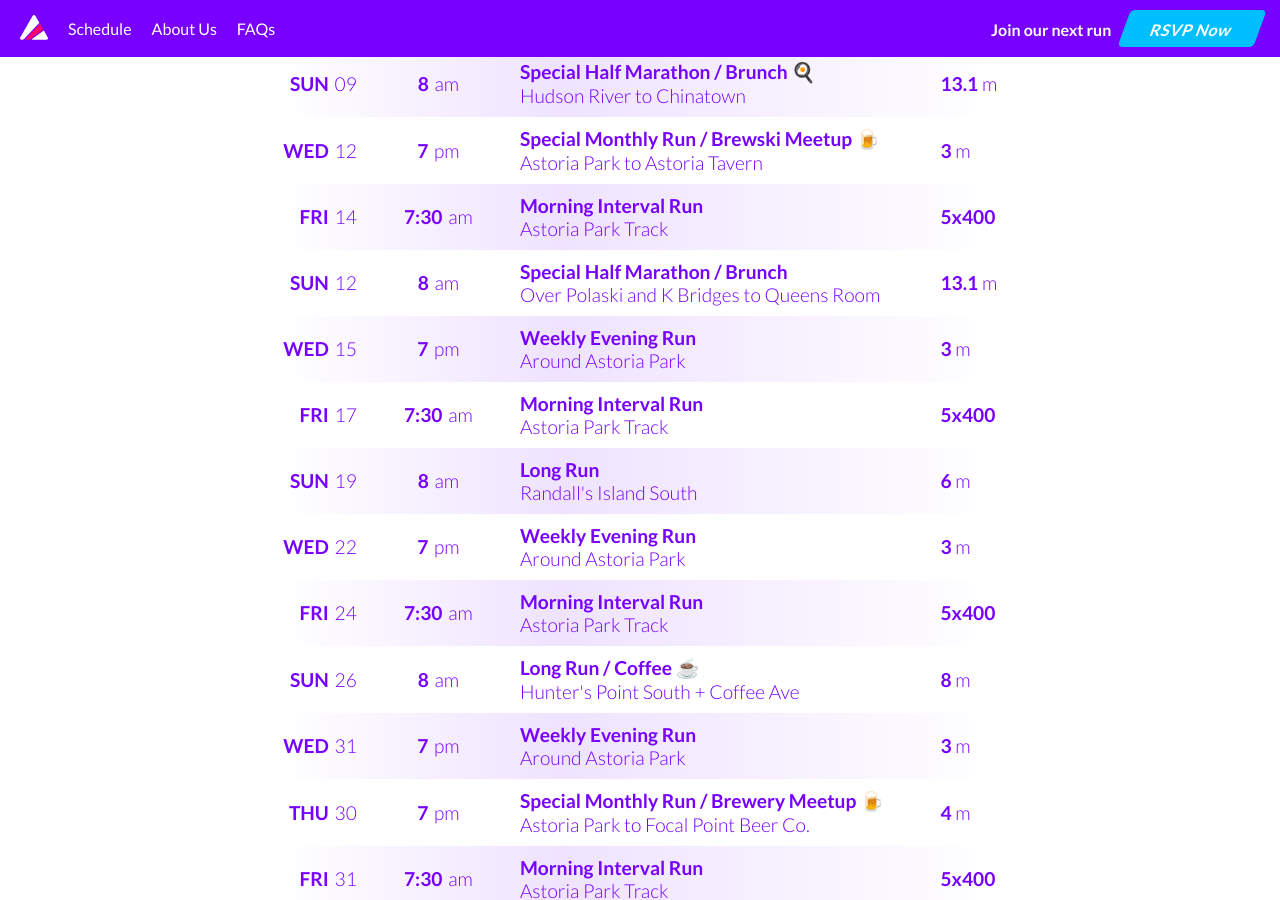
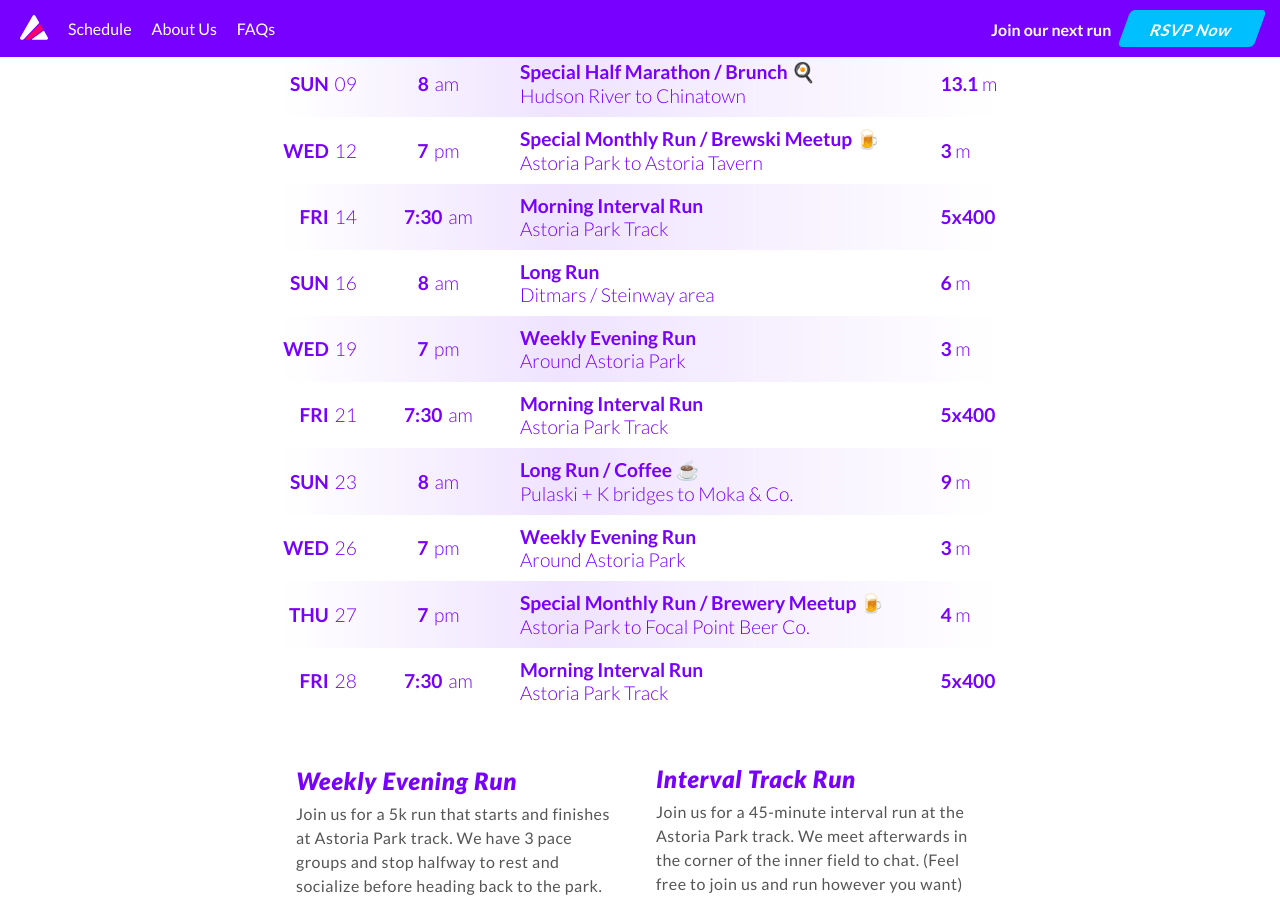
Before and after one commit to maxdug/astoriarunners, a Jekyll site: the page built from index.html, in a window 1280 px wide and 900 px high, scrolled down 992 px. Built offline with Jekyll 4.4.1, drawn with Linux system fonts in a browser that asks for light colours; nearby versions of some CDN libraries.

Commit message:
Schedule update

```diff
--- a/index.html
+++ b/index.html
@@ -131,25 +131,25 @@ description: Running club in Astoria Queens NYC
     <div class="row">
       <span class="date">
         <span class="day">Sun</span>
-        <span class="day-number">12</span>
+        <span class="day-number">16</span>
       </span>
       <span class="time">
         <span class="time-number">8</span>
         <span class="ampm">am</span>
       </span>
       <span class="run">
-        <span class="heading">Special Half Marathon / Brunch</span>
-        <span class="description">Over Polaski and K Bridges to Queens Room</span>
+        <span class="heading">Long Run</span>
+        <span class="description">Ditmars / Steinway area</span>
       </span>
       <span class="distance">
-        <span class="distance-number">13.1</span>
+        <span class="distance-number">6</span>
         <span class="unit">m</span>
       </span>
     </div>
     <div class="row">
       <span class="date">
         <span class="day">Wed</span>
-        <span class="day-number">15</span>
+        <span class="day-number">19</span>
       </span>
       <span class="time">
         <span class="time-number">7</span>
@@ -167,7 +167,7 @@ description: Running club in Astoria Queens NYC
     <div class="row">
       <span class="date">
         <span class="day">Fri</span>
-        <span class="day-number">17</span>
+        <span class="day-number">21</span>
       </span>
       <span class="time">
         <span class="time-number">7:30</span>
@@ -185,61 +185,7 @@ description: Running club in Astoria Queens NYC
     <div class="row">
       <span class="date">
         <span class="day">Sun</span>
-        <span class="day-number">19</span>
-      </span>
-      <span class="time">
-        <span class="time-number">8</span>
-        <span class="ampm">am</span>
-      </span>
-      <span class="run">
-        <span class="heading">Long Run</span>
-        <span class="description">Randall's Island South</span>
-      </span>
-      <span class="distance">
-        <span class="distance-number">6</span>
-        <span class="unit">m</span>
-      </span>
-    </div>
-    <div class="row">
-      <span class="date">
-        <span class="day">Wed</span>
-        <span class="day-number">22</span>
-      </span>
-      <span class="time">
-        <span class="time-number">7</span>
-        <span class="ampm">pm</span>
-      </span>
-      <span class="run">
-        <span class="heading">Weekly Evening Run</span>
-        <span class="description">Around Astoria Park</span>
-      </span>
-      <span class="distance">
-        <span class="distance-number">3</span>
-        <span class="unit">m</span>
-      </span>
-    </div>
-    <div class="row">
-      <span class="date">
-        <span class="day">Fri</span>
-        <span class="day-number">24</span>
-      </span>
-      <span class="time">
-        <span class="time-number">7:30</span>
-        <span class="ampm">am</span>
-      </span>
-      <span class="run">
-        <span class="heading">Morning Interval Run</span>
-        <span class="description">Astoria Park Track</span>
-      </span>
-      <span class="distance">
-        <span class="distance-number">5x400</span>
-        <span class="unit"></span>
-      </span>
-    </div>
-    <div class="row">
-      <span class="date">
-        <span class="day">Sun</span>
-        <span class="day-number">26</span>
+        <span class="day-number">23</span>
       </span>
       <span class="time">
         <span class="time-number">8</span>
@@ -247,17 +193,17 @@ description: Running club in Astoria Queens NYC
       </span>
       <span class="run">
         <span class="heading">Long Run / Coffee ☕</span>
-        <span class="description">Hunter's Point South + Coffee Ave</span>
+        <span class="description">Pulaski + K bridges to Moka & Co.</span>
       </span>
       <span class="distance">
-        <span class="distance-number">8</span>
+        <span class="distance-number">9</span>
         <span class="unit">m</span>
       </span>
     </div>
     <div class="row">
       <span class="date">
         <span class="day">Wed</span>
-        <span class="day-number">31</span>
+        <span class="day-number">26</span>
       </span>
       <span class="time">
         <span class="time-number">7</span>
@@ -275,7 +221,7 @@ description: Running club in Astoria Queens NYC
     <div class="row">
       <span class="date">
         <span class="day">Thu</span>
-        <span class="day-number">30</span>
+        <span class="day-number">27</span>
       </span>
       <span class="time">
         <span class="time-number">7</span>
@@ -293,7 +239,7 @@ description: Running club in Astoria Queens NYC
     <div class="row">
       <span class="date">
         <span class="day">Fri</span>
-        <span class="day-number">31</span>
+        <span class="day-number">28</span>
       </span>
       <span class="time">
         <span class="time-number">7:30</span>
```
